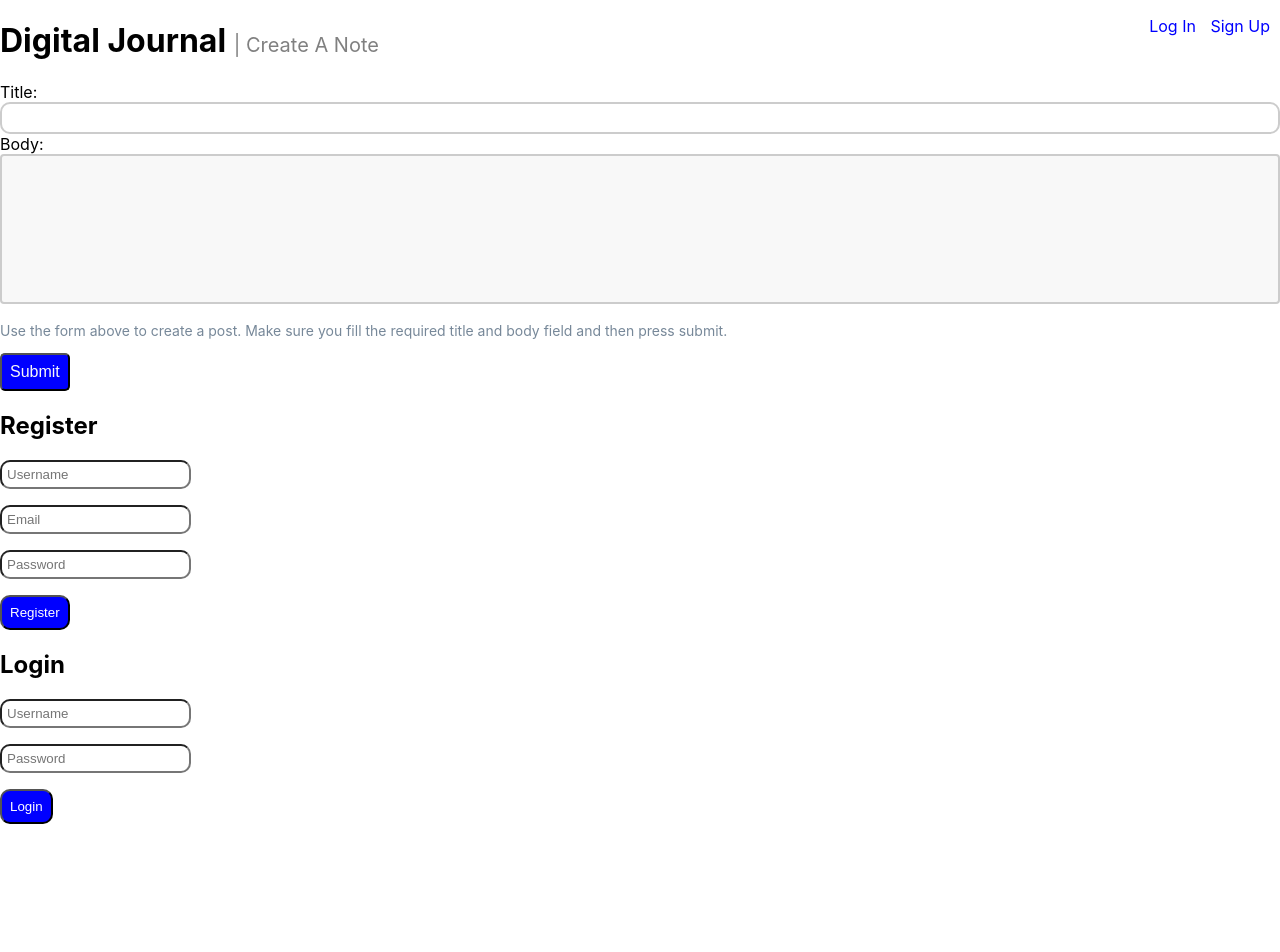
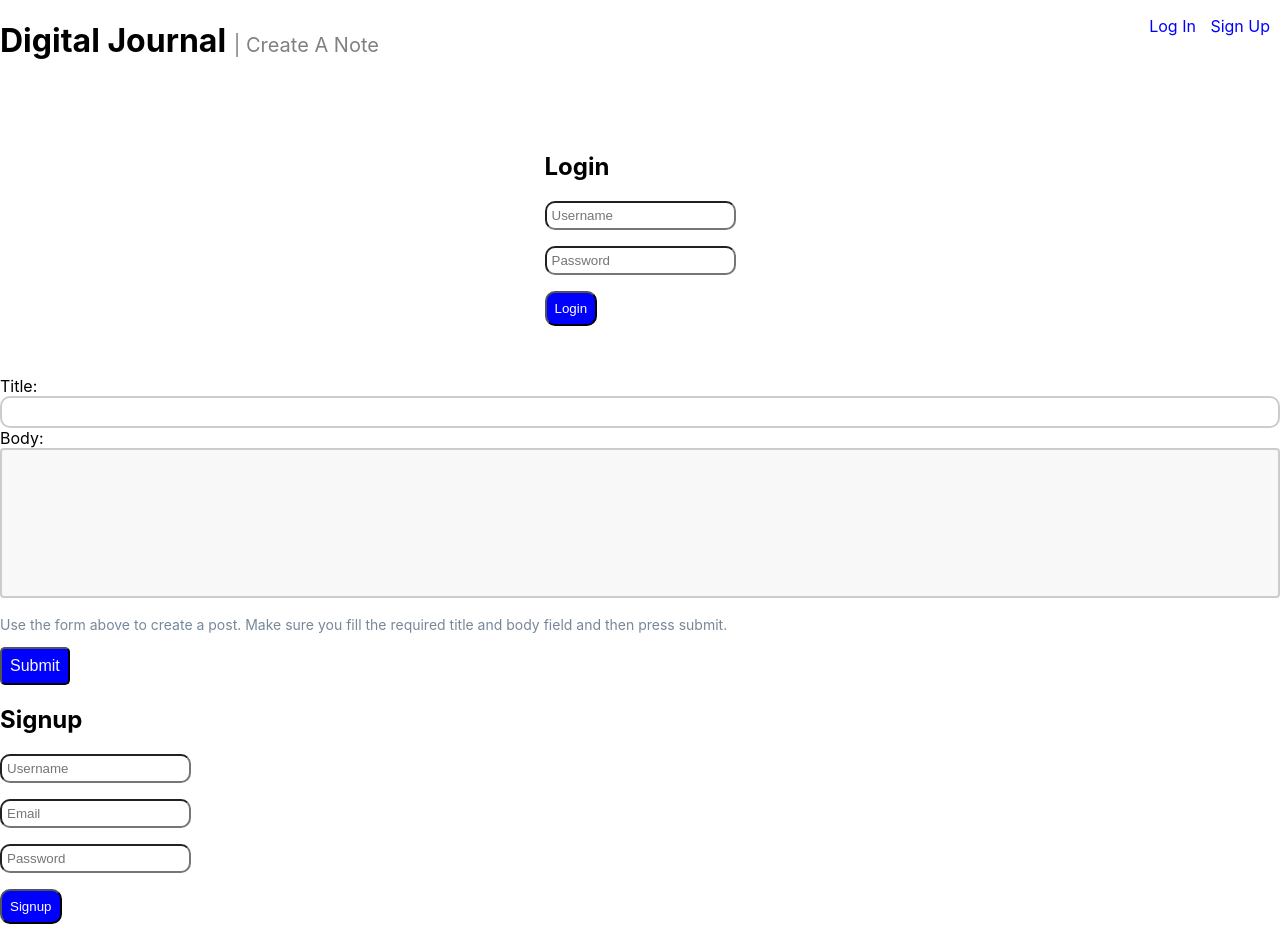
Before and after one commit to Hemlatab/digital-journal, a React (Create React App) app: page /LoginForm in a window 1280 px wide. Shown: the top 952 px of the page. Before the commit the page ends 824 px from the top, so only its background shows below. Built offline with nearby package versions, Linux system fonts and the light colour scheme.

Commit message:
Add router to links

```diff
--- a/src/components/Header.js
+++ b/src/components/Header.js
@@ -1,19 +1,26 @@
 import React from 'react';
+import { BrowserRouter as Router, Route, Link } from "react-router-dom";
+import LoginForm from './LoginForm';
+import SignupForm from './SignupForm';
 import './Header.css';
 
-function Header(){
+ const Header = () => {
 
     return(
+      <Router>
         <header className="header">
         <h1>Digital Journal <span className="create-note-title">| Create A Note</span></h1>
       <nav className="navbar">
         <ul>
-          <li><a href="./LoginForm.js">Log In </a>
-          <a href="./SignupForm.js">Sign Up</a></li>
+          <li><Link to="/LoginForm">Log In </Link></li>
+          <li><Link to="/SignupForm">Sign Up</Link></li>
         </ul>
       </nav>
         </header>
-    )
+        <Route path="/LoginForm" component={LoginForm} />
+        <Route path="/SignupForm" component={SignupForm} />
+     </Router>
+    );
 }
 
-export default Header
+export default Header;
--- a/src/components/LoginForm.js
+++ b/src/components/LoginForm.js
@@ -8,17 +8,17 @@ class LoginForm extends React.Component{
         render(){
 
             return(
-            <React.Fragment className="login-form">
+            <div className="login-form">
+            <form>
             <h2>Login</h2>
-            <p><input type="text" placeholder="Username" onChange={this.username}/></p>
-            <p><input type="password" placeholder="Password" onChange={this.password}/></p>
+            <p><input className="input-field" type="text" placeholder="Username" onChange={this.username}/></p>
+            <p><input className="input-field"  type="password" placeholder="Password" onChange={this.password}/></p>
             <button className="login-submit-btn">Login</button>
-            </React.Fragment>
+            </form>
+            </div>
         );
 }
 }
+
+
  export default LoginForm;
-
- //create 2 properties in state and write handlechange for 2 inputs
- //update username/password in state onchange event
- //sign create 1 prop in state[{username,pwd} for evevry input field
--- a/src/components/SignupForm.js
+++ b/src/components/SignupForm.js
@@ -12,14 +12,15 @@ class SignupForm extends React.Component{
     }
             render(){
                 return(
-                    <React.Fragment className="signup-form">
-                    <h2>Register</h2>
-                        <p><input type="text" placeholder="Username" onChange={this.username}/></p>
-                        <p><input type="text" placeholder="Email" onChange={this.email}/></p>
-                        <p><input type="text" placeholder="Password" onChange={this.password}/></p>
-                        <button className="register-btn">Register</button>
-
-                    </React.Fragment>
+                    <div className="signup-form">
+                    <form>
+                    <h2>Signup</h2>
+                        <p><input className="input-field" type="text" placeholder="Username" onChange={this.username}/></p>
+                        <p><input className="input-field" type="text" placeholder="Email" onChange={this.email}/></p>
+                        <p><input className="input-field" type="text" placeholder="Password" onChange={this.password}/></p>
+                        <button className="register-btn">Signup</button>
+                        </form>
+                    </div>
                 )
             }
 }
```
